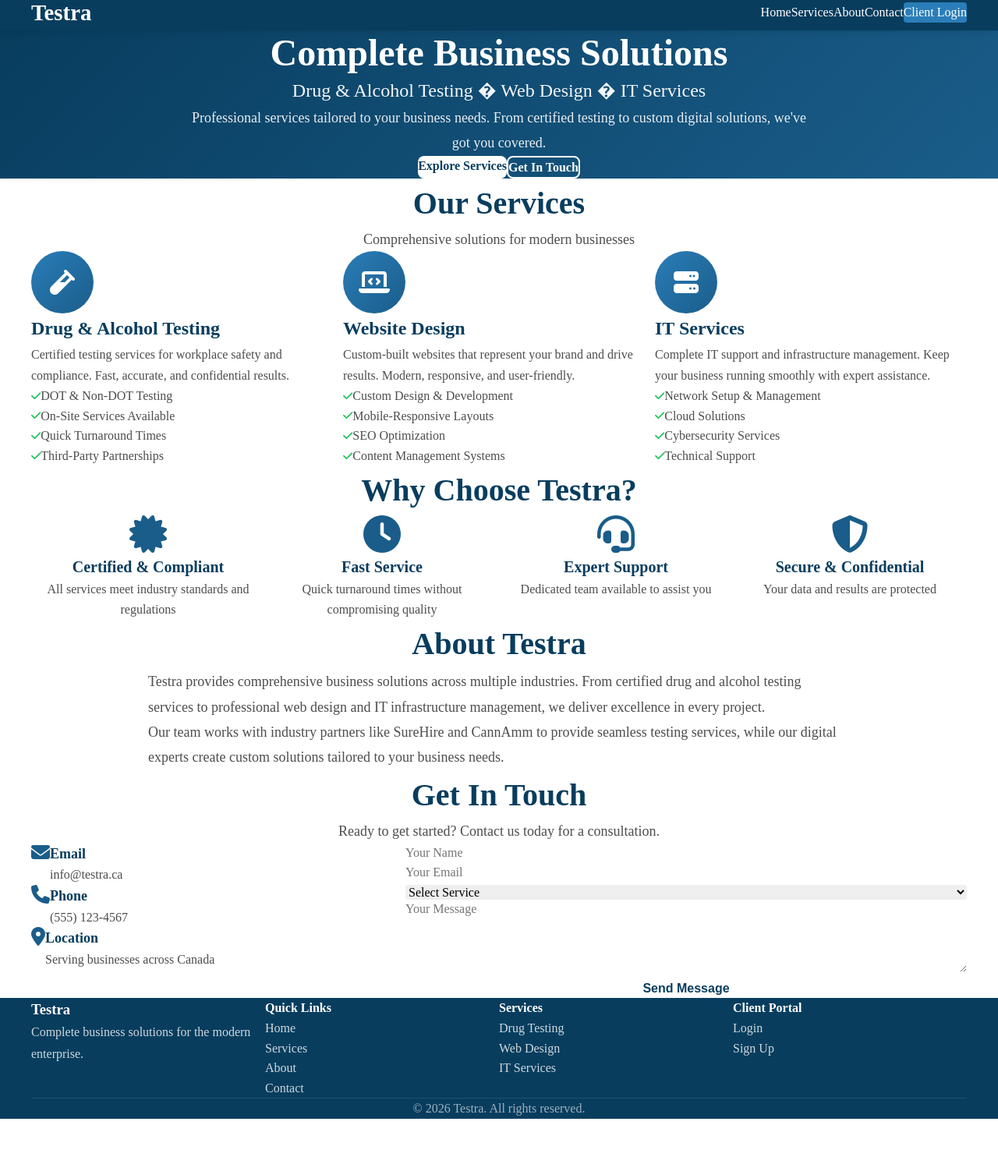
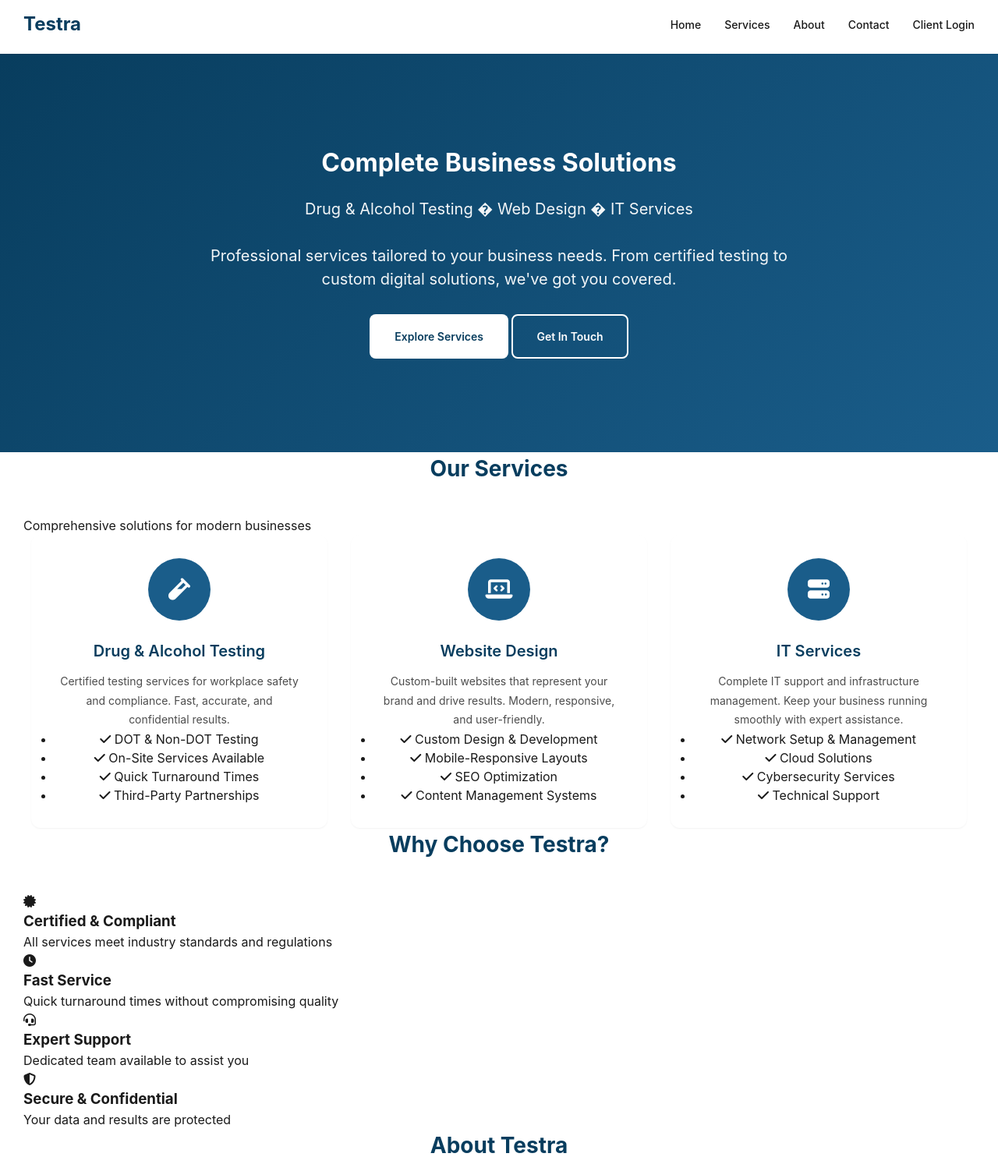
Before and after one commit to JordanNobert99/Testra, a website built with Vite: page index.html in a window 1280 px wide. Shown: the part 7-1500 px from the top of the page at 78% size. Before the commit the page ends 1442 px from the top, so only its background shows below. Built offline with nearby package versions, Linux system fonts and the light colour scheme.

Commit message:
landing styling adjustments

```diff
--- a/css/landing.css
+++ b/css/landing.css
@@ -1,6 +1,6 @@
 @import 'variables.css';
 
-/* Reset & Base Styles */
+/* Reset & Base */
 * {
     margin: 0;
     padding: 0;
@@ -8,89 +8,90 @@
 }
 
 body {
-    font-family: var(--font-stack);
-    background: var(--color-background);
+    font-family: var(--font-family);
+    background: var(--color-bg-secondary);
     color: var(--color-text-primary);
-    line-height: 1.6;
+    line-height: var(--leading-normal);
 }
 
 .container {
-    max-width: 1200px;
+    max-width: var(--content-max-width);
     margin: 0 auto;
-    padding: 0 var(--spacing-lg);
+    padding: 0 var(--space-3xl);
 }
 
 /* Navigation */
 .navbar {
-    background: var(--color-primary-dark);
-    color: white;
-    padding: var(--spacing-md) 0;
+    background: var(--color-bg-secondary);
+    padding: var(--space-xl) 0;
     position: sticky;
     top: 0;
-    z-index: 1000;
-    box-shadow: 0 2px 8px rgba(0, 0, 0, 0.1);
+    z-index: var(--z-sticky);
+    box-shadow: var(--shadow-sm);
 }
 
 .nav-container {
-    max-width: 1200px;
+    max-width: var(--content-max-width);
     margin: 0 auto;
-    padding: 0 var(--spacing-lg);
+    padding: 0 var(--space-3xl);
     display: flex;
     justify-content: space-between;
     align-items: center;
 }
 
 .nav-brand h1 {
-    font-size: 1.8rem;
-    font-weight: 700;
-    color: white;
+    font-size: var(--font-2xl);
+    font-weight: var(--font-bold);
+    color: var(--color-primary-dark);
 }
 
 .nav-menu {
     display: flex;
-    gap: var(--spacing-lg);
+    gap: var(--space-3xl);
     align-items: center;
 }
 
 .nav-link {
-    color: white;
+    color: var(--color-text-primary);
     text-decoration: none;
-    font-weight: 500;
-    transition: opacity 0.2s;
-    padding: var(--spacing-xs) var(--spacing-sm);
-    border-radius: var(--radius-sm);
+    font-size: var(--font-base);
+    font-weight: var(--font-medium);
+    transition: color var(--transition-base);
 }
 
 .nav-link:hover {
-    opacity: 0.8;
-    background: rgba(255, 255, 255, 0.1);
+    color: var(--color-primary);
 }
 
-.nav-link-cta {
-    background: var(--color-primary-light);
-    padding: var(--spacing-xs) var(--spacing-md);
-    border-radius: var(--radius-sm);
+.btn-nav {
+    background: var(--color-primary);
+    color: var(--color-text-white);
+    padding: var(--space-md) var(--space-2xl);
+    border-radius: var(--radius-md);
+    text-decoration: none;
+    font-size: var(--font-base);
+    font-weight: var(--font-semibold);
+    transition: background var(--transition-base);
 }
 
-.nav-link-cta:hover {
-    background: var(--color-primary);
-    opacity: 1;
+.btn-nav:hover {
+    background: var(--color-primary-dark);
 }
 
 .nav-toggle {
     display: none;
     background: none;
     border: none;
-    color: white;
-    font-size: 1.5rem;
+    color: var(--color-primary-dark);
+    font-size: var(--font-2xl);
     cursor: pointer;
 }
 
 /* Hero Section */
 .hero {
-    background: linear-gradient(135deg, var(--color-primary-dark) 0%, var(--color-primary) 100%);
-    color: white;
-    padding: calc(var(--spacing-xl) * 3) var(--spacing-lg);
+    background: var(--gradient-primary);
+    color: var(--color-text-white);
+    padding: calc(var(--space-4xl) * 3) var(--space-3xl);
     text-align: center;
 }
 
@@ -99,218 +100,134 @@
     margin: 0 auto;
 }
 
-.hero-title {
-    font-size: 3rem;
-    font-weight: 700;
-    margin-bottom: var(--spacing-md);
-    line-height: 1.2;
+.hero-content h1 {
+    font-size: var(--font-4xl);
+    font-weight: var(--font-bold);
+    margin-bottom: var(--space-2xl);
+    line-height: var(--leading-tight);
 }
 
-.hero-subtitle {
-    font-size: 1.5rem;
-    font-weight: 500;
-    margin-bottom: var(--spacing-md);
+.hero-content p {
+    font-size: var(--font-xl);
+    margin-bottom: var(--space-3xl);
     opacity: 0.95;
 }
 
-.hero-description {
-    font-size: 1.125rem;
-    margin-bottom: var(--spacing-xl);
-    opacity: 0.9;
-    line-height: 1.8;
-}
-
-.hero-buttons {
+.hero-actions {
     display: flex;
-    gap: var(--spacing-md);
+    gap: var(--space-lg);
     justify-content: center;
-    flex-wrap: wrap;
 }
 
 .btn {
     display: inline-block;
-    padding: var(--spacing-sm) var(--spacing-xl);
+    padding: var(--space-lg) var(--space-3xl);
     border-radius: var(--radius-md);
     text-decoration: none;
-    font-weight: 600;
-    transition: all 0.3s;
+    font-size: var(--font-base);
+    font-weight: var(--font-semibold);
+    transition: all var(--transition-base);
     cursor: pointer;
-    border: none;
-    font-size: 1rem;
+    border: 2px solid transparent;
 }
 
 .btn-primary {
-    background: white;
+    background: var(--color-bg-secondary);
     color: var(--color-primary-dark);
 }
 
 .btn-primary:hover {
     transform: translateY(-2px);
-    box-shadow: 0 4px 12px rgba(0, 0, 0, 0.2);
+    box-shadow: var(--shadow-lg);
 }
 
 .btn-secondary {
     background: transparent;
-    color: white;
-    border: 2px solid white;
+    color: var(--color-text-white);
+    border-color: var(--color-text-white);
 }
 
 .btn-secondary:hover {
-    background: white;
+    background: var(--color-bg-secondary);
     color: var(--color-primary-dark);
+    border-color: var(--color-bg-secondary);
 }
 
-/* Section Styles */
-section {
-    padding: calc(var(--spacing-xl) * 2) var(--spacing-lg);
+/* Services Section */
+.services-section {
+    padding: calc(var(--space-4xl) * 2) var(--space-3xl);
+    background: var(--color-bg-primary);
 }
 
 .section-title {
-    font-size: 2.5rem;
+    font-size: var(--font-3xl);
+    font-weight: var(--font-bold);
     text-align: center;
-    margin-bottom: var(--spacing-md);
+    margin-bottom: var(--space-4xl);
     color: var(--color-primary-dark);
-}
-
-.section-subtitle {
-    text-align: center;
-    font-size: 1.125rem;
-    color: var(--color-text-secondary);
-    margin-bottom: var(--spacing-xl);
-}
-
-/* Services Section */
-.services {
-    background: white;
 }
 
 .services-grid {
     display: grid;
-    grid-template-columns: repeat(auto-fit, minmax(300px, 1fr));
-    gap: var(--spacing-xl);
+    grid-template-columns: repeat(auto-fit, minmax(320px, 1fr));
+    gap: var(--space-3xl);
     max-width: 1200px;
     margin: 0 auto;
 }
 
 .service-card {
-    background: white;
-    padding: var(--spacing-xl);
+    background: var(--color-bg-secondary);
+    padding: var(--space-3xl);
     border-radius: var(--radius-lg);
-    border: 1px solid var(--color-border);
-    transition: all 0.3s;
+    text-align: center;
+    box-shadow: var(--shadow-sm);
+    transition: all var(--transition-base);
 }
 
 .service-card:hover {
     transform: translateY(-4px);
-    box-shadow: 0 8px 24px rgba(0, 0, 0, 0.1);
+    box-shadow: var(--shadow-md);
 }
 
 .service-icon {
     width: 80px;
     height: 80px;
-    background: linear-gradient(135deg, var(--color-primary-light), var(--color-primary));
-    border-radius: 50%;
+    background: var(--color-primary);
+    border-radius: var(--radius-full);
     display: flex;
     align-items: center;
     justify-content: center;
-    margin-bottom: var(--spacing-md);
+    margin: 0 auto var(--space-2xl);
 }
 
 .service-icon i {
-    font-size: 2rem;
-    color: white;
+    font-size: var(--font-3xl);
+    color: var(--color-text-white);
 }
 
 .service-card h3 {
-    font-size: 1.5rem;
-    margin-bottom: var(--spacing-sm);
+    font-size: var(--font-xl);
+    font-weight: var(--font-semibold);
+    margin-bottom: var(--space-md);
     color: var(--color-primary-dark);
 }
 
-.service-card > p {
+.service-card p {
     color: var(--color-text-secondary);
-    margin-bottom: var(--spacing-md);
-    line-height: 1.7;
-}
-
-.service-features {
-    list-style: none;
-}
-
-.service-features li {
-    padding: var(--spacing-xs) 0;
-    color: var(--color-text-secondary);
-    display: flex;
-    align-items: center;
-    gap: var(--spacing-sm);
-}
-
-.service-features i {
-    color: var(--color-success);
-    font-size: 0.875rem;
-}
-
-/* Why Choose Us Section */
-.why-choose-us {
-    background: var(--color-background);
-}
-
-.features-grid {
-    display: grid;
-    grid-template-columns: repeat(auto-fit, minmax(250px, 1fr));
-    gap: var(--spacing-lg);
-    max-width: 1200px;
-    margin: 0 auto;
-}
-
-.feature-item {
-    text-align: center;
-    padding: var(--spacing-lg);
-}
-
-.feature-item i {
-    font-size: 3rem;
-    color: var(--color-primary);
-    margin-bottom: var(--spacing-md);
-}
-
-.feature-item h3 {
-    font-size: 1.25rem;
-    margin-bottom: var(--spacing-sm);
-    color: var(--color-primary-dark);
-}
-
-.feature-item p {
-    color: var(--color-text-secondary);
-    line-height: 1.6;
-}
-
-/* About Section */
-.about {
-    background: white;
-}
-
-.about-content {
-    max-width: 900px;
-    margin: 0 auto;
-}
-
-.about-text p {
-    font-size: 1.125rem;
-    line-height: 1.8;
-    margin-bottom: var(--spacing-md);
-    color: var(--color-text-secondary);
+    font-size: var(--font-base);
+    line-height: var(--leading-relaxed);
 }
 
 /* Contact Section */
-.contact {
-    background: var(--color-background);
+.contact-section {
+    padding: calc(var(--space-4xl) * 2) var(--space-3xl);
+    background: var(--color-bg-secondary);
 }
 
-.contact-content {
+.contact-grid {
     display: grid;
-    grid-template-columns: 1fr 1.5fr;
-    gap: var(--spacing-xl);
+    grid-template-columns: 1fr 2fr;
+    gap: var(--space-4xl);
     max-width: 1200px;
     margin: 0 auto;
 }
@@ -318,126 +235,143 @@
 .contact-info {
     display: flex;
     flex-direction: column;
-    gap: var(--spacing-lg);
+    gap: var(--space-2xl);
 }
 
-.contact-item {
+.contact-card {
     display: flex;
-    gap: var(--spacing-md);
+    gap: var(--space-lg);
     align-items: flex-start;
 }
 
-.contact-item i {
-    font-size: 1.5rem;
+.contact-card i {
+    font-size: var(--font-2xl);
     color: var(--color-primary);
-    margin-top: var(--spacing-xs);
+    margin-top: var(--space-xs);
 }
 
-.contact-item h3 {
-    font-size: 1.125rem;
-    margin-bottom: var(--spacing-xs);
+.contact-card h4 {
+    font-size: var(--font-base);
+    font-weight: var(--font-semibold);
+    margin-bottom: var(--space-xs);
     color: var(--color-primary-dark);
 }
 
-.contact-item p {
+.contact-card p {
     color: var(--color-text-secondary);
+    font-size: var(--font-base);
 }
 
 .contact-form {
-    background: white;
-    padding: var(--spacing-xl);
-    border-radius: var(--radius-lg);
-    border: 1px solid var(--color-border);
+    display: flex;
+    flex-direction: column;
+    gap: var(--space-lg);
 }
 
 .form-group {
-    margin-bottom: var(--spacing-md);
+    margin: 0;
 }
 
-.contact-form input,
-.contact-form select,
-.contact-form textarea {
+.form-input {
     width: 100%;
-    padding: var(--spacing-sm) var(--spacing-md);
-    border: 1px solid var(--color-border);
-    border-radius: var(--radius-sm);
-    font-size: 1rem;
-    font-family: inherit;
-    transition: border-color 0.2s;
+    padding: var(--space-lg);
+    border: 1px solid var(--color-border-medium);
+    border-radius: var(--radius-md);
+    font-size: var(--font-base);
+    font-family: var(--font-family);
+    background: var(--color-bg-primary);
+    color: var(--color-text-primary);
+    transition: border-color var(--transition-base);
 }
 
-.contact-form input:focus,
-.contact-form select:focus,
-.contact-form textarea:focus {
+.form-input:focus {
     outline: none;
     border-color: var(--color-primary);
 }
 
-.contact-form textarea {
-    resize: vertical;
+.form-input::placeholder {
+    color: var(--color-text-light);
 }
 
-.contact-form button {
-    width: 100%;
+textarea.form-input {
+    resize: vertical;
+    min-height: 120px;
+}
+
+.contact-form .btn {
+    align-self: flex-start;
 }
 
 /* Footer */
 .footer {
     background: var(--color-primary-dark);
-    color: white;
-    padding: calc(var(--spacing-xl) * 1.5) var(--spacing-lg) var(--spacing-lg);
+    color: var(--color-text-white);
+    padding: var(--space-3xl) var(--space-3xl) var(--space-2xl);
 }
 
 .footer-content {
-    display: grid;
-    grid-template-columns: repeat(auto-fit, minmax(200px, 1fr));
-    gap: var(--spacing-xl);
-    max-width: 1200px;
-    margin: 0 auto var(--spacing-xl);
+    display: flex;
+    justify-content: space-between;
+    align-items: center;
+    max-width: var(--content-max-width);
+    margin: 0 auto var(--space-2xl);
 }
 
-.footer-section h3,
-.footer-section h4 {
-    margin-bottom: var(--spacing-md);
-    font-weight: 600;
+.footer-brand h3 {
+    font-size: var(--font-xl);
+    font-weight: var(--font-semibold);
+    margin-bottom: var(--space-xs);
 }
 
-.footer-section p {
-    color: rgba(255, 255, 255, 0.8);
-    line-height: 1.7;
+.footer-brand p {
+    color: rgba(255, 255, 255, 0.7);
+    font-size: var(--font-sm);
 }
 
-.footer-section a {
-    display: block;
+.footer-links {
+    display: flex;
+    gap: var(--space-2xl);
+}
+
+.footer-links a {
     color: rgba(255, 255, 255, 0.8);
     text-decoration: none;
-    margin-bottom: var(--spacing-xs);
-    transition: color 0.2s;
+    font-size: var(--font-base);
+    transition: color var(--transition-base);
 }
 
-.footer-section a:hover {
-    color: white;
+.footer-links a:hover {
+    color: var(--color-text-white);
 }
 
 .footer-bottom {
     text-align: center;
-    padding-top: var(--spacing-lg);
+    padding-top: var(--space-2xl);
     border-top: 1px solid rgba(255, 255, 255, 0.1);
     color: rgba(255, 255, 255, 0.6);
+    font-size: var(--font-sm);
 }
 
-/* Responsive Design */
+/* Responsive */
 @media (max-width: 768px) {
+    .container {
+        padding: 0 var(--space-xl);
+    }
+
+    .nav-container {
+        padding: 0 var(--space-xl);
+    }
+
     .nav-menu {
         display: none;
         position: absolute;
         top: 100%;
         left: 0;
         right: 0;
-        background: var(--color-primary-dark);
+        background: var(--color-bg-secondary);
         flex-direction: column;
-        padding: var(--spacing-md);
-        box-shadow: 0 4px 8px rgba(0, 0, 0, 0.1);
+        padding: var(--space-xl);
+        box-shadow: var(--shadow-md);
     }
 
     .nav-menu.active {
@@ -448,27 +382,11 @@
         display: block;
     }
 
-    .hero-title {
-        font-size: 2rem;
+    .hero-content h1 {
+        font-size: var(--font-3xl);
     }
 
-    .hero-subtitle {
-        font-size: 1.25rem;
-    }
-
-    .section-title {
-        font-size: 2rem;
-    }
-
-    .contact-content {
-        grid-template-columns: 1fr;
-    }
-
-    .stats-row {
-        grid-template-columns: 1fr;
-    }
-
-    .hero-buttons {
+    .hero-actions {
         flex-direction: column;
     }
 
@@ -476,4 +394,28 @@
         width: 100%;
         text-align: center;
     }
+
+    .section-title {
+        font-size: var(--font-2xl);
+    }
+
+    .services-grid {
+        grid-template-columns: 1fr;
+    }
+
+    .contact-grid {
+        grid-template-columns: 1fr;
+        gap: var(--space-3xl);
+    }
+
+    .footer-content {
+        flex-direction: column;
+        gap: var(--space-2xl);
+        text-align: center;
+    }
+
+    .footer-links {
+        flex-direction: column;
+        gap: var(--space-md);
+    }
 }
```
